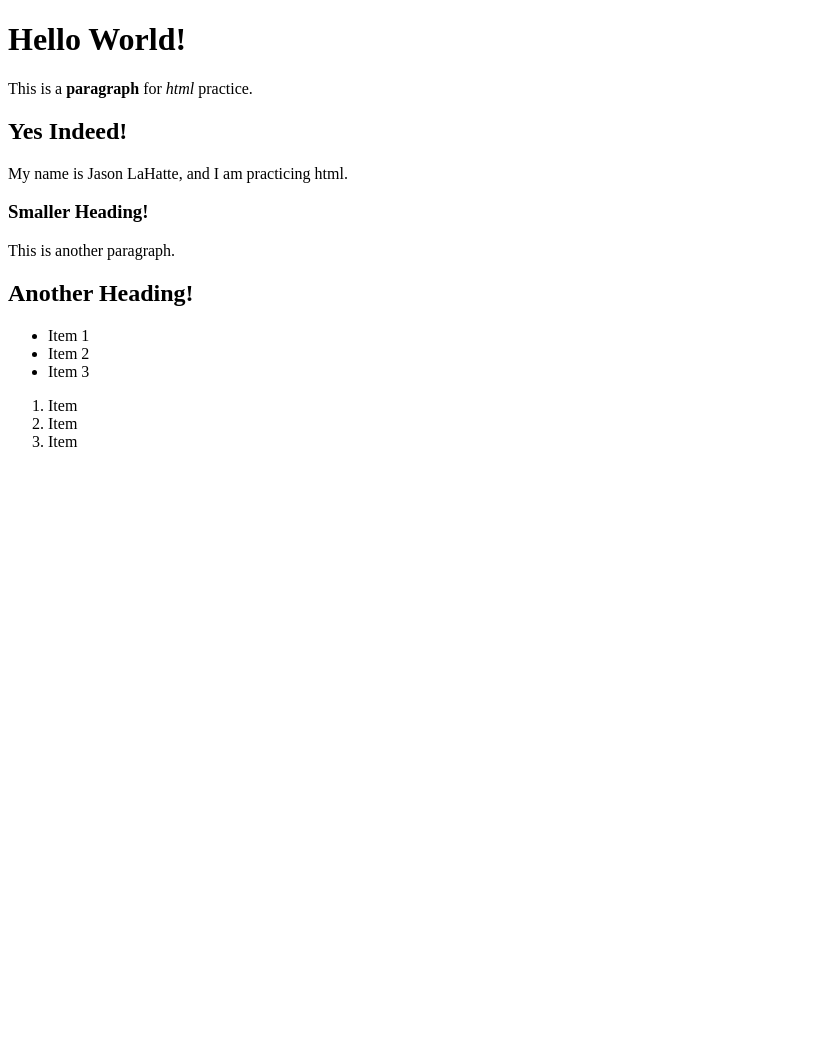
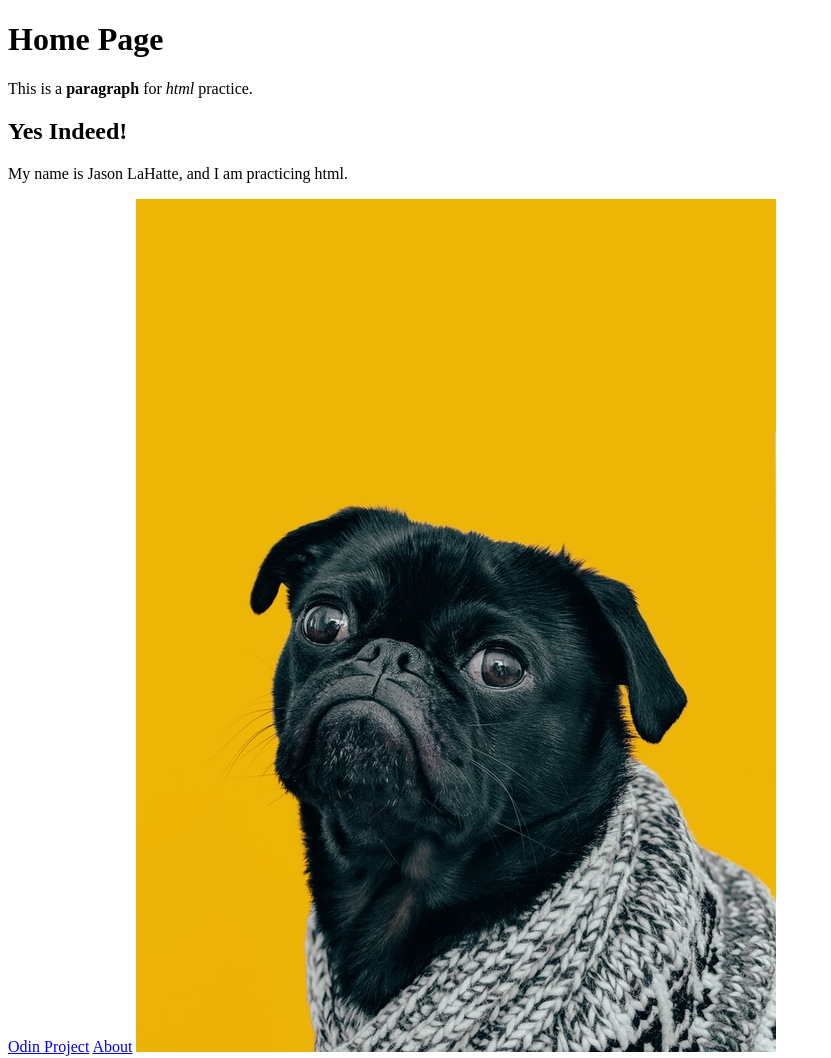
Before and after one commit to jjlahatte/test, a plain HTML site: page index.html in a window 1280 px wide. Shown: the whole page, without its empty margins (0-831 px from the left). Before the commit the page ends 800 px from the top, so only its background shows below. Drawn offline with Linux system fonts and the light colour scheme.

Commit message:
Added multiple new things

```diff
--- a/index.html
+++ b/index.html
@@ -9,27 +9,17 @@
     </head>
 
     <body>
-        <h1>Hello World!</h1>
+        <h1>Home Page</h1>
         <p>This is a <strong>paragraph</strong> for <em>html</em> practice.</p>
 
         <h2>Yes Indeed!</h2>
         <p>My name is Jason LaHatte, and I am practicing html.</p>
 
-        <h3>Smaller Heading!</h3>
-        <p>This is another paragraph.</p>
+        <a href="https://www.theodinproject.com/about">Odin Project</a>
 
-        <h2>Another Heading!</h2>
-        <ul>
-            <li>Item 1</li>
-            <li>Item 2</li>
-            <li>Item 3</li>
-        </ul>
+        <a href="pages/about.html">About</a>
 
-        <ol>
-            <li>Item</li>
-            <li>Item</li>
-            <li>Item</li>
-        </ol>
+        <img src="images/dog.jpg">
 
 
     </body>
```
Also changed, not shown: Pages/about.html (added, +11 -0 lines), Images/dog.jpg (added), 1 other file.
